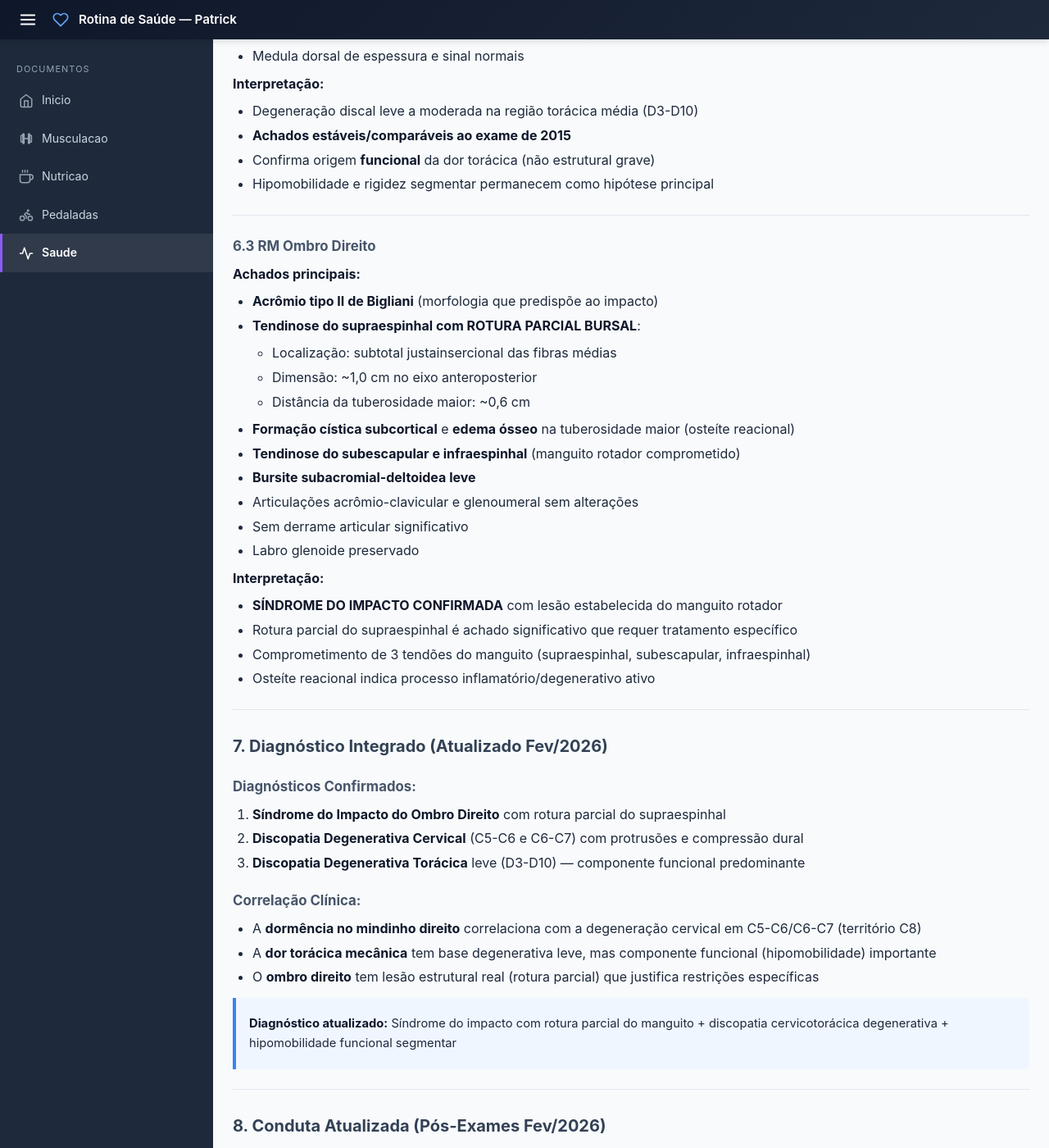
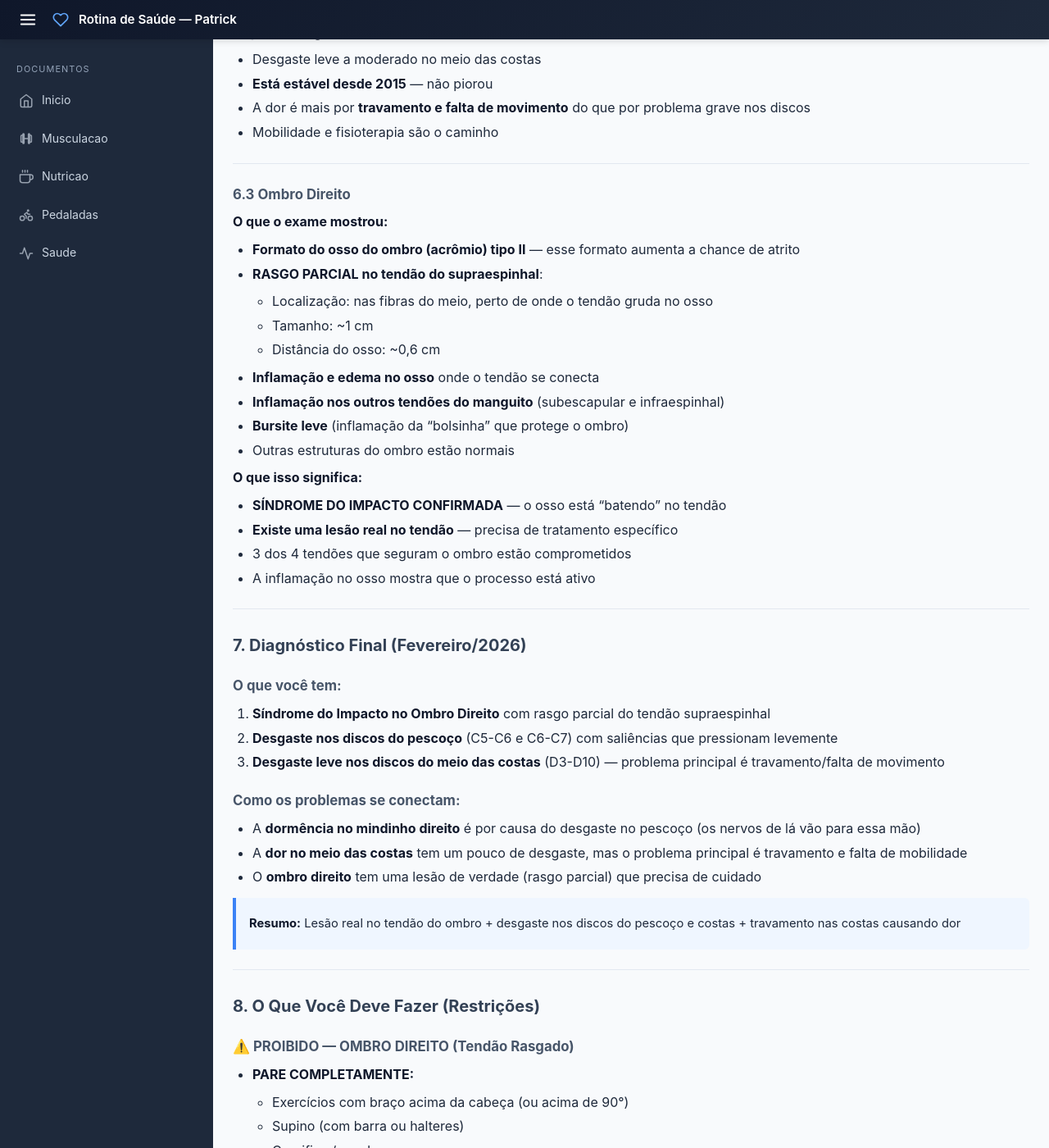
Before and after one commit to criapix/rotina-saude, a Jekyll site: the page built from dados-saude.md, in a window 1280 px wide and 1400 px high, scrolled down 3154 px. Shown: the whole window at 82% size. Built offline with Jekyll 4.4.1, drawn with Linux system fonts in a browser that asks for light colours; some of the changed text lies outside the part shown.

Commit message:
Atualiza resumo clínico — coluna e ombro
Reescreve e reorganiza o documento clínico para um formato mais claro e voltado ao paciente. Simplifica linguagem técnica, atualiza laudos de RM (exames de 02/02/2026) e confirma diagnóstico: síndrome do impacto com rotura parcial do supraespinhal, discopatia cervical (C5–C6/C6–C7) e degeneração torácica funcional (D3–D10). Ajusta condutas e restrições (proibições para o ombro, limitações para coluna), inclui protocolo diário de mobilidade, vídeos de referência e checklist prioritário (ênfase em início urgente de fisioterapia). Também reformata a tabela de bioimpedância para unidades claras e atualiza a numeração/estrutura das seções.

```diff
--- a/dados-saude.md
+++ b/dados-saude.md
@@ -1,333 +1,328 @@
 ---
 layout: default
-title: Consolidação Clínica
+title: Resumo de Saúde - Coluna e Ombro
 ---
 
-# Consolidação Clínica – Dor Torácica Mecânica
+# Resumo de Saúde – Dor nas Costas e Ombro
 
-## 1. Contexto Geral
+## 1. Quem é o Paciente
 
-* **Paciente:** Patrick Santos Coelho
-* **Histórico relevante:**
-
-  * RM coluna dorsal em **2015** (sedentário)
-  * Atualmente ativo: **musculação + MTB**
-  * Queixas atuais: dor torácica, desconforto no sono, limitação em exercícios com carga axial
+* **Nome:** Patrick Santos Coelho
+* **O que aconteceu antes:**
+  * Fez ressonância da coluna torácica (meio das costas) em **2015**, quando era sedentário
+  * Hoje é ativo: pratica **musculação e ciclismo (MTB)**
+  * Queixas atuais: dor no meio das costas, desconforto ao dormir, dificuldade em alguns exercícios
 
 ---
 
-## 2. Laudo de RM Torácica (2015 – Resumo Técnico)
+## 2. Exame de 2015 – Coluna do Meio das Costas
 
-**Achados:**
+**O que a ressonância mostrou:**
 
-* Alinhamento vertebral normal
-* Altura dos corpos vertebrais preservada
-* **Desidratação discal degenerativa em D5–D6**, com discreta redução de altura
-* Discreta desidratação dos demais discos dorsais
-* **Sem hérnias, sem compressão neural, sem alteração medular**
+* A coluna está alinhada corretamente
+* As vértebras (ossos da coluna) têm tamanho normal
+* O disco entre a 5ª e 6ª vértebra torácica está um pouco "secando" (desgaste natural)
+* Os outros discos também mostram leve desgaste
+* **NÃO há hérnia de disco, NÃO há nervos prensados, NÃO há problema na medula**
 
-**Interpretação:**
-
-* Degeneração leve e precoce
-* Estrutura preservada
-* Não explica sintomas neurológicos importantes
+**O que isso significa:**
+* Existe um desgaste leve e precoce, mas nada grave
+* A estrutura da coluna está intacta
+* Esse desgaste não explica sintomas mais sérios
 
 ---
 
-## 3. Sintomas Atuais (Relato Detalhado)
+## 3. O Que Você Está Sentindo Hoje
 
 * **Dor:**
+  * Localizada no **meio das costas**
+  * Dor constante, que piora com movimento
 
-  * Localizada no **meio das costas (torácica média)**
-  * Dor constante, mecânica
 * **Sono:**
+  * A dor te acorda durante a noite
+  * Melhora quando muda de posição
+  * Pela manhã, sente rigidez que melhora rapidamente
 
-  * Dor desperta durante a noite
-  * Melhora ao mudar posição
-  * Rigidez matinal com melhora rápida
 * **Movimentos que pioram:**
+  * Girar o tronco (especialmente para a direita)
+  * Exercícios com peso sobre a coluna
 
-  * Rotação de tronco (principalmente para a direita)
-  * Exercícios com carga axial
-* **Exercícios que causavam crise (suspensos):**
+* **Exercícios que causavam crises (que você parou de fazer):**
+  * Levantamento terra (deadlift)
+  * Puxada inclinada sem apoio
+  * Tríceps francês
 
-  * Deadlift
-  * Puxada inclinada sem banco
-  * Tríceps francês
-* **Sintoma neurológico associado:**
-
-  * Episódio de dormência no **mindinho da mão direita** (território C8 / nervo ulnar)
+* **Sintoma nos nervos:**
+  * Teve dormência no **dedo mindinho da mão direita** (sinal de possível compressão de nervo)
 
 ---
 
-## 4. Avaliação Funcional Integrada
+## 4. O Que Provavelmente Está Causando a Dor
 
-### Padrão compatível com:
+### O que parece ser o problema:
 
-* **Dor torácica mecânica crônica**
-* **Hipomobilidade torácica segmentar (provável T5–T7)**
-* **Disfunção costo-vertebral unilateral (direita)**
-* **Compensação cervical (C7–T1)**
+* **Dor mecânica crônica no meio das costas** (causada por movimento/postura)
+* **Travamento de vértebras** na região do meio das costas (provável T5–T7)
+* **Problema na articulação entre costela e vértebra** do lado direito
+* **Compensação no pescoço** (a região cervical está "compensando" o problema nas costas)
 
-### O que NÃO parece:
+### O que NÃO parece ser:
 
-* Hérnia torácica sintomática
-* Lesão medular
-* Processo inflamatório sistêmico
+* Hérnia de disco grave
+* Problema na medula espinhal
+* Inflamação no corpo todo (como reumatismo)
 
 ---
 
-## 5. Avaliação do Ortopedista
+## 5. O Que o Ortopedista Disse
 
-### Prescrição:
+### Ele receitou:
 
 * 10 sessões de **fisioterapia**
-* Tratamento de **dor no ombro direito**
-* Suspeita de **síndrome do impacto**
-* Solicitação de fortalecimento do manguito rotador
+* Tratamento para a **dor no ombro direito**
+* Suspeita de **impacto no ombro** (o osso "batendo" no tendão)
+* Fortalecimento dos músculos que seguram o ombro (manguito rotador)
 
-### Exames solicitados:
+### Exames pedidos (todos feitos em 02/02/2026):
 
-* RM ombro direito ✅
-* RM coluna cervical ✅
-* RM coluna dorsal ✅
+* ✅ Ressonância do ombro direito
+* ✅ Ressonância do pescoço (coluna cervical)
+* ✅ Ressonância do meio das costas (coluna torácica)
 
-### Leitura crítica:
+### O que ele acertou:
 
-* Correta identificação de **cadeia ombro–cervical–torácica**
-* Ombro tratado como consequência, não como causa primária
-* **Confirmada síndrome do impacto** com rotura parcial do supraespinhal (laudo 02/02/2026)
+* Viu que ombro, pescoço e meio das costas estão conectados
+* Tratou o ombro como consequência, não como a causa principal
+* **Confirmou a lesão no ombro** nos exames
 
 ---
 
-## 6. Laudos de Ressonância Magnética (02/02/2026)
+## 6. Resultados dos Exames (02/02/2026)
 
-### 6.1 RM Coluna Cervical
+### 6.1 Pescoço (Coluna Cervical)
 
-**Achados principais:**
+**O que o exame mostrou:**
 
-* Retificação/mínima inversão da lordose cervical
-* Osteófitos marginais nos corpos vertebrais
-* **Alterações degenerativas em C5-C6 e C6-C7** com focos de edema ósseo (Modic I)
-* **Uncoartrose bilateral em C5-C6 e C6-C7** com redução da amplitude dos forames neurais correspondentes
-* **Discopatia degenerativa** com desidratação e redução de altura discal em C5-C6 e C6-C7
-* Protrusão discal central em C2-C3 (discreta indentação dural)
-* Protrusão disco-osteofitária em C3-C4 (leve indentação dural)
-* **Protrusões disco-osteofitárias em C5-C6 e C6-C7** (maior à esquerda em C5-C6) comprimindo face anterior do saco dural
-* Canal raquiano sem estenose significativa
-* Medula cervical de espessura e sinal normais
+* A curva natural do pescoço está um pouco achatada
+* Pequenos "bicos de papagaio" (osteófitos) nos ossos
+* **Desgaste nos discos C5-C6 e C6-C7** (discos entre a 5ª/6ª e 6ª/7ª vértebra do pescoço) com sinais de inflamação
+* **Artrose nas articulações laterais** (desgaste nas "juntinhas" dos lados), diminuindo o espaço por onde passam os nervos
+* **Discos "secando" e ficando mais baixos** em C5-C6 e C6-C7
+* Pequenas saliências dos discos pressionando levemente o canal da medula
+* Canal por onde passa a medula está OK
+* Medula está normal
 
-**Achado incidental:**
-* Imagem ovalada hiperintensa no lobo direito da tireoide → **requer ultrassonografia**
+**Achado extra:**
+* Foi visto um pequeno nódulo na tireoide → **precisa fazer ultrassom para investigar**
 
-**Interpretação:**
-* Doença degenerativa cervical moderada, concentrada em C5-C6 e C6-C7
-* Correlaciona com o episódio de dormência no mindinho (território C8/ulnar)
-* Sem comprometimento medular significativo
+**O que isso significa:**
+* Desgaste moderado no pescoço, concentrado em dois níveis
+* **Explica a dormência no mindinho** (os nervos daquela região controlam essa parte da mão)
+* A medula não está em perigo
 
 ---
 
-### 6.2 RM Coluna Dorsal (Torácica)
+### 6.2 Meio das Costas (Coluna Torácica)
 
-**Achados principais:**
+**O que o exame mostrou:**
 
-* Corpos vertebrais com altura preservada
-* Discretos osteófitos marginais
-* **Desidratação parcial dos discos de D3-D4 a D9-D10**
-* **Sem protrusões discais significativas**
-* Canal raquiano e forames neurais dorsais com boa amplitude
-* Medula dorsal de espessura e sinal normais
+* As vértebras têm tamanho normal
+* Pequenos "bicos de papagaio"
+* **Discos "secando"** de D3-D4 até D9-D10 (da 3ª até a 10ª vértebra torácica)
+* **NÃO há hérnias ou saliências importantes**
+* Espaço para nervos e medula está bom
+* Medula está normal
 
-**Interpretação:**
-* Degeneração discal leve a moderada na região torácica média (D3-D10)
-* **Achados estáveis/comparáveis ao exame de 2015**
-* Confirma origem **funcional** da dor torácica (não estrutural grave)
-* Hipomobilidade e rigidez segmentar permanecem como hipótese principal
+**O que isso significa:**
+* Desgaste leve a moderado no meio das costas
+* **Está estável desde 2015** — não piorou
+* A dor é mais por **travamento e falta de movimento** do que por problema grave nos discos
+* Mobilidade e fisioterapia são o caminho
 
 ---
 
-### 6.3 RM Ombro Direito
+### 6.3 Ombro Direito
 
-**Achados principais:**
+**O que o exame mostrou:**
 
-* **Acrômio tipo II de Bigliani** (morfologia que predispõe ao impacto)
-* **Tendinose do supraespinhal com ROTURA PARCIAL BURSAL**:
-  * Localização: subtotal justainsercional das fibras médias
-  * Dimensão: ~1,0 cm no eixo anteroposterior
-  * Distância da tuberosidade maior: ~0,6 cm
-* **Formação cística subcortical** e **edema ósseo** na tuberosidade maior (osteíte reacional)
-* **Tendinose do subescapular e infraespinhal** (manguito rotador comprometido)
-* **Bursite subacromial-deltoidea leve**
-* Articulações acrômio-clavicular e glenoumeral sem alterações
-* Sem derrame articular significativo
-* Labro glenoide preservado
+* **Formato do osso do ombro (acrômio) tipo II** — esse formato aumenta a chance de atrito
+* **RASGO PARCIAL no tendão do supraespinhal**:
+  * Localização: nas fibras do meio, perto de onde o tendão gruda no osso
+  * Tamanho: ~1 cm
+  * Distância do osso: ~0,6 cm
+* **Inflamação e edema no osso** onde o tendão se conecta
+* **Inflamação nos outros tendões do manguito** (subescapular e infraespinhal)
+* **Bursite leve** (inflamação da "bolsinha" que protege o ombro)
+* Outras estruturas do ombro estão normais
 
-**Interpretação:**
-* **SÍNDROME DO IMPACTO CONFIRMADA** com lesão estabelecida do manguito rotador
-* Rotura parcial do supraespinhal é achado significativo que requer tratamento específico
-* Comprometimento de 3 tendões do manguito (supraespinhal, subescapular, infraespinhal)
-* Osteíte reacional indica processo inflamatório/degenerativo ativo
+**O que isso significa:**
+* **SÍNDROME DO IMPACTO CONFIRMADA** — o osso está "batendo" no tendão
+* **Existe uma lesão real no tendão** — precisa de tratamento específico
+* 3 dos 4 tendões que seguram o ombro estão comprometidos
+* A inflamação no osso mostra que o processo está ativo
 
 ---
 
-## 7. Diagnóstico Integrado (Atualizado Fev/2026)
+## 7. Diagnóstico Final (Fevereiro/2026)
 
-### Diagnósticos Confirmados:
+### O que você tem:
 
-1. **Síndrome do Impacto do Ombro Direito** com rotura parcial do supraespinhal
-2. **Discopatia Degenerativa Cervical** (C5-C6 e C6-C7) com protrusões e compressão dural
-3. **Discopatia Degenerativa Torácica** leve (D3-D10) — componente funcional predominante
+1. **Síndrome do Impacto no Ombro Direito** com rasgo parcial do tendão supraespinhal
+2. **Desgaste nos discos do pescoço** (C5-C6 e C6-C7) com saliências que pressionam levemente
+3. **Desgaste leve nos discos do meio das costas** (D3-D10) — problema principal é travamento/falta de movimento
 
-### Correlação Clínica:
+### Como os problemas se conectam:
 
-* A **dormência no mindinho direito** correlaciona com a degeneração cervical em C5-C6/C6-C7 (território C8)
-* A **dor torácica mecânica** tem base degenerativa leve, mas componente funcional (hipomobilidade) importante
-* O **ombro direito** tem lesão estrutural real (rotura parcial) que justifica restrições específicas
+* A **dormência no mindinho direito** é por causa do desgaste no pescoço (os nervos de lá vão para essa mão)
+* A **dor no meio das costas** tem um pouco de desgaste, mas o problema principal é travamento e falta de mobilidade
+* O **ombro direito** tem uma lesão de verdade (rasgo parcial) que precisa de cuidado
 
-> **Diagnóstico atualizado:** Síndrome do impacto com rotura parcial do manguito + discopatia cervicotorácica degenerativa + hipomobilidade funcional segmentar
+> **Resumo:** Lesão real no tendão do ombro + desgaste nos discos do pescoço e costas + travamento nas costas causando dor
 
 ---
 
-## 8. Conduta Atualizada (Pós-Exames Fev/2026)
+## 8. O Que Você Deve Fazer (Restrições)
 
-### ⚠️ RESTRIÇÕES CRÍTICAS — OMBRO DIREITO (Rotura Parcial do Manguito)
+### ⚠️ PROIBIDO — OMBRO DIREITO (Tendão Rasgado)
 
-* **SUSPENDER COMPLETAMENTE:**
-  * Exercícios overhead (elevação acima de 90°)
-  * Supino com barra ou halteres
-  * Crucifixo / fly
+* **PARE COMPLETAMENTE:**
+  * Exercícios com braço acima da cabeça (ou acima de 90°)
+  * Supino (com barra ou halteres)
+  * Crucifixo / voador
   * Remada alta
   * Desenvolvimento (shoulder press)
-  * Qualquer movimento que cause dor no ombro
+  * Qualquer movimento que dê dor no ombro
 
-* **PERMITIDO COM CAUTELA:**
-  * Rotação externa com elástico/cabo (carga LEVE, foco em estabilização)
-  * Face pull (carga leve, sem compensação)
-  * Remada sentada com pegada neutra (cotovelos junto ao corpo)
+* **PODE FAZER COM CUIDADO:**
+  * Rotação externa com elástico/cabo (peso LEVE, para estabilizar)
+  * Face pull (peso leve, sem forçar)
+  * Remada sentada com mãos paralelas (cotovelos junto ao corpo)
 
-### Restrições da Coluna (Cervical + Torácica)
+### Restrições para a Coluna (Pescoço + Costas)
 
-* Evitar exercícios em pé com carga axial pesada
-* Evitar movimentos com rotação + carga
-* Evitar exercícios sem apoio de tronco
-* Evitar extensão cervical forçada
+* Evitar exercícios em pé com muito peso sobre a coluna
+* Evitar movimentos que giram + têm peso junto
+* Evitar exercícios sem apoio nas costas
+* Evitar jogar o pescoço para trás
 
-### O que manter
+### O que pode continuar fazendo
 
 * Exercícios com **peito apoiado** ou sentado
-* Puxadas sentadas (neutra ou pronada)
-* Cargas moderadas, foco em controle
-* Membros inferiores: sem restrição (hack, leg press, extensora, flexora)
+* Puxadas sentadas
+* Pesos moderados, focando em controle
+* Pernas: sem restrição (hack, leg press, cadeira extensora, mesa flexora)
 
 ---
 
-## 8. Protocolo Diário de Mobilidade Torácica (10 minutos)
+## 9. Exercícios de Mobilidade para Fazer Todo Dia (10 minutos)
 
-### 1. Extensão torácica apoiada
+### 1. Extensão das costas apoiada
 
-* Toalha ou rolo no meio das costas
-* 10–12 repetições lentas
+* Coloque uma toalha enrolada ou rolo no meio das costas
+* Faça 10–12 repetições devagar
 
-### 2. Rotação torácica em decúbito lateral (Open Book)
+### 2. Rotação deitado de lado (Open Book)
 
-* 8–10 repetições por lado
-* Ênfase no lado sintomático
+* Deitado de lado, gire abrindo o braço de cima
+* 8–10 repetições de cada lado
+* Dê mais atenção ao lado que dói
 
-### 3. Mobilidade torácica com respiração costal (quatro apoios)
+### 3. Respiração profunda de quatro apoios
 
-* 8–10 ciclos respiratórios
+* Fique de quatro (mãos e joelhos no chão)
+* Respire fundo expandindo as costelas
+* 8–10 respirações
 
-### 4. Rotação sentada controlada
+### 4. Rotação sentado
 
-* 6–8 repetições por lado
+* Sentado em uma cadeira, gire o tronco devagar
+* 6–8 repetições para cada lado
 
 **Regras:**
 
 * Sem dor
 * Sem pressa
-* Sem carga
+* Sem peso
 
 ---
 
-## 9. Vídeos de Referência (Mobilidade Torácica)
+## 10. Vídeos de Exercícios
 
-* **Extensão e rotação torácica – básico:**
+* **Extensão e rotação das costas – básico:**
+  * [https://www.youtube.com/watch?v=Tn46NVrfgxY](https://www.youtube.com/watch?v=Tn46NVrfgxY)
 
-  * [https://www.youtube.com/watch?v=Tn46NVrfgxY](https://www.youtube.com/watch?v=Tn46NVrfgxY)
-* **Rotina curta de mobilidade T-spine:**
+* **Rotina curta de mobilidade das costas:**
+  * [https://www.youtube.com/watch?v=0OgCdUpVI7Y](https://www.youtube.com/watch?v=0OgCdUpVI7Y)
 
-  * [https://www.youtube.com/watch?v=0OgCdUpVI7Y](https://www.youtube.com/watch?v=0OgCdUpVI7Y)
 * Pesquisar também por:
-
-  * "thoracic mobility exercises"
-  * "T-spine mobility"
+  * "exercícios mobilidade torácica"
+  * "alongamento coluna"
 
 ---
 
-## 10. Critérios de Evolução
+## 11. Como Saber Se Está Melhorando
 
-### Sinais de melhora
+### Sinais bons:
 
 * Menos dor ao dormir
-* Rotação mais simétrica
-* Menor sensibilidade pós-treino
+* Consegue girar o corpo igual para os dois lados
+* Menos desconforto depois do treino
 
-### Quando investigar mais
+### Quando procurar o médico de novo:
 
-* Persistência > 6 semanas sem melhora
-* Novos episódios neurológicos
-* Aumento da dor noturna
+* Dor que não melhora em 6 semanas
+* Novos episódios de dormência nos braços/mãos
+* Dor que aumenta à noite (mesmo sem fazer nada)
 
 ---
 
-## 11. Conclusão (Atualizada Fev/2026)
+## 12. Resumo Final (Fevereiro 2026)
 
-* **OMBRO:** Rotura parcial do supraespinhal confirmada — lesão estrutural significativa que requer fisioterapia específica e possível avaliação cirúrgica
-* **CERVICAL:** Discopatia degenerativa moderada em C5-C6/C6-C7 com compressão dural; explica sintomas neurológicos (dormência)
-* **TORÁCICA:** Degeneração leve; componente **funcional predominante** — mobilidade + fisioterapia são o eixo do tratamento
-* Força sem mobilidade e movimentos repetitivos acima de 90° foram fatores agravantes
-* **Fisioterapia é URGENTE** para evitar progressão da lesão do manguito
+* **OMBRO:** Tem um rasgo parcial confirmado — lesão real que precisa de fisioterapia e possivelmente avaliação para cirurgia
+* **PESCOÇO:** Desgaste moderado nos discos com saliências que pressionam nervos; explica a dormência
+* **MEIO DAS COSTAS:** Desgaste leve; o problema principal é **travamento** — mobilidade e fisioterapia resolvem
+* Fazer força sem mobilidade e movimentos repetidos acima do ombro pioraram tudo
+* **Fisioterapia é URGENTE** para não piorar a lesão do ombro
 
 ---
 
----
+## 13. Evolução do Corpo (Bioimpedância)
 
-## 12. Evolução da Composição Corporal (Bioimpedância)
+| Data | Peso | Gordura | Massa Magra | Metabolismo Basal |
+|---|---|---|---|---|
+| 24/08/2025 | 78,0 kg | 11,7% | 65,1 kg | 1717 kcal |
+| 15/10/2025 | 77,8 kg | 13,9% | 62,3 kg | 1707 kcal |
+| 02/11/2025 | 78,3 kg | 14,1% | 62,6 kg | 1714 kcal |
+| 16/11/2025 | 78,0 kg | 14,3% | 62,2 kg | 1710 kcal |
+| 11/01/2026 | 80,3 kg | 15,9% | 62,8 kg | 1741 kcal |
+| 25/01/2026 | 78,8 kg | 14,0% | 63,1 kg | 1721 kcal |
 
-| Data | Peso (kg) | BF% | FM (kg) | FFM (kg) | TMB (kcal) | VFL |
-|---|---|---|---|---|---|---|
-| 24/08/2025 | 78,0 | 11,7% | 9,2 | 65,1 | 1717 | 4 |
-| 15/10/2025 | 77,8 | 13,9% | 10,8 | 62,3 | 1707 | 5 |
-| 02/11/2025 | 78,3 | 14,1% | 11,0 | 62,6 | 1714 | 5 |
-| 16/11/2025 | 78,0 | 14,3% | 11,2 | 62,2 | 1710 | 5 |
-| 11/01/2026 | 80,3 | 15,9% | 12,7 | 62,8 | 1741 | 5 |
-| 25/01/2026 | 78,8 | 14,0% | 11,0 | 63,1 | 1721 | 5 |
-
-**Análise da tendência:**
-- FFM estabilizou em ~63 kg (queda de ~2 kg em relação a ago/2025 — possível variação de hidratação na primeira medição)
-- BF oscilou entre 14–16%; atualmente ~14%
-- Pico de peso em jan/2026 (80,3 kg) revertido em 2 semanas
-- TMB estável ~1710–1720 kcal
+**O que isso mostra:**
+- Massa magra estável em ~63 kg (a primeira medição pode ter sido afetada por hidratação)
+- Gordura oscilou entre 14–16%, hoje está em ~14%
+- Peso subiu em janeiro (80,3 kg) mas voltou em 2 semanas
+- Metabolismo basal estável ~1710–1720 kcal (o que seu corpo gasta em repouso)
 
 ---
 
-## 13. Status Atual (Fevereiro 2026)
+## 14. Situação Atual (Fevereiro 2026)
 
-- **Exames (RM ombro, cervical, dorsal):** ✅ REALIZADOS em 02/02/2026
-- **Fisioterapia (10 sessões prescritas):** ainda não iniciada — **URGENTE**
-- **Dor:** sem dor intensa durante treinos; restrições severas aplicadas após resultados
-- **Atividade:** pedal MTB 3x/semana (2h, Z2, 7h–9h) + academia 3x/semana (série adaptada para proteção do manguito)
+- **Exames de ressonância:** ✅ FEITOS em 02/02/2026
+- **Fisioterapia (10 sessões):** ainda não começou — **URGENTE**
+- **Dor:** sem dor forte durante os treinos; restrições aplicadas após os resultados
+- **Atividades:** pedal de MTB 3x/semana (2h, intensidade leve) + academia 3x/semana (série adaptada)
 - **Suplementação:** whey protein
-- **Objetivo atual:** recuperação do ombro + manutenção da forma física
+- **Objetivo atual:** recuperar o ombro + manter a forma física
 
-### Pendências prioritárias
-1. ✅ ~~Realizar os exames de RM solicitados pelo ortopedista~~ (concluído 02/02/2026)
-2. 🔴 **URGENTE:** Iniciar fisioterapia prescrita (10 sessões) — foco no manguito rotador
-3. 🔴 **URGENTE:** Retorno ao ortopedista para discussão dos resultados e definição de conduta
-4. ⚠️ Realizar ultrassonografia de tireoide (achado incidental na RM cervical)
-5. Ajustar série de academia para fase de recuperação (FEITO)
+### O Que Precisa Fazer (Por Ordem de Prioridade)
+
+1. ✅ ~~Fazer os exames de ressonância~~ (concluído 02/02/2026)
+2. 🔴 **URGENTE:** Começar fisioterapia (10 sessões) — foco no ombro
+3. 🔴 **URGENTE:** Voltar no ortopedista para discutir resultados e próximos passos
+4. ⚠️ Fazer ultrassom da tireoide (achado durante o exame do pescoço)
+5. Ajustar série da academia para fase de recuperação (FEITO)
 
 ---
 
 **Observação final:**
-Este documento serve como base para acompanhamento pessoal, discussão com fisioterapeuta e ajuste de treino. As **restrições de ombro são OBRIGATÓRIAS** devido à rotura parcial confirmada. O retorno aos exercícios de ombro depende de liberação clínica pós-fisioterapia.
+Este documento é para você acompanhar sua saúde, conversar com o fisioterapeuta e ajustar os treinos. As **restrições do ombro são OBRIGATÓRIAS** por causa do rasgo no tendão. Só pode voltar a fazer exercícios de ombro quando o médico ou fisioterapeuta liberar.
```
